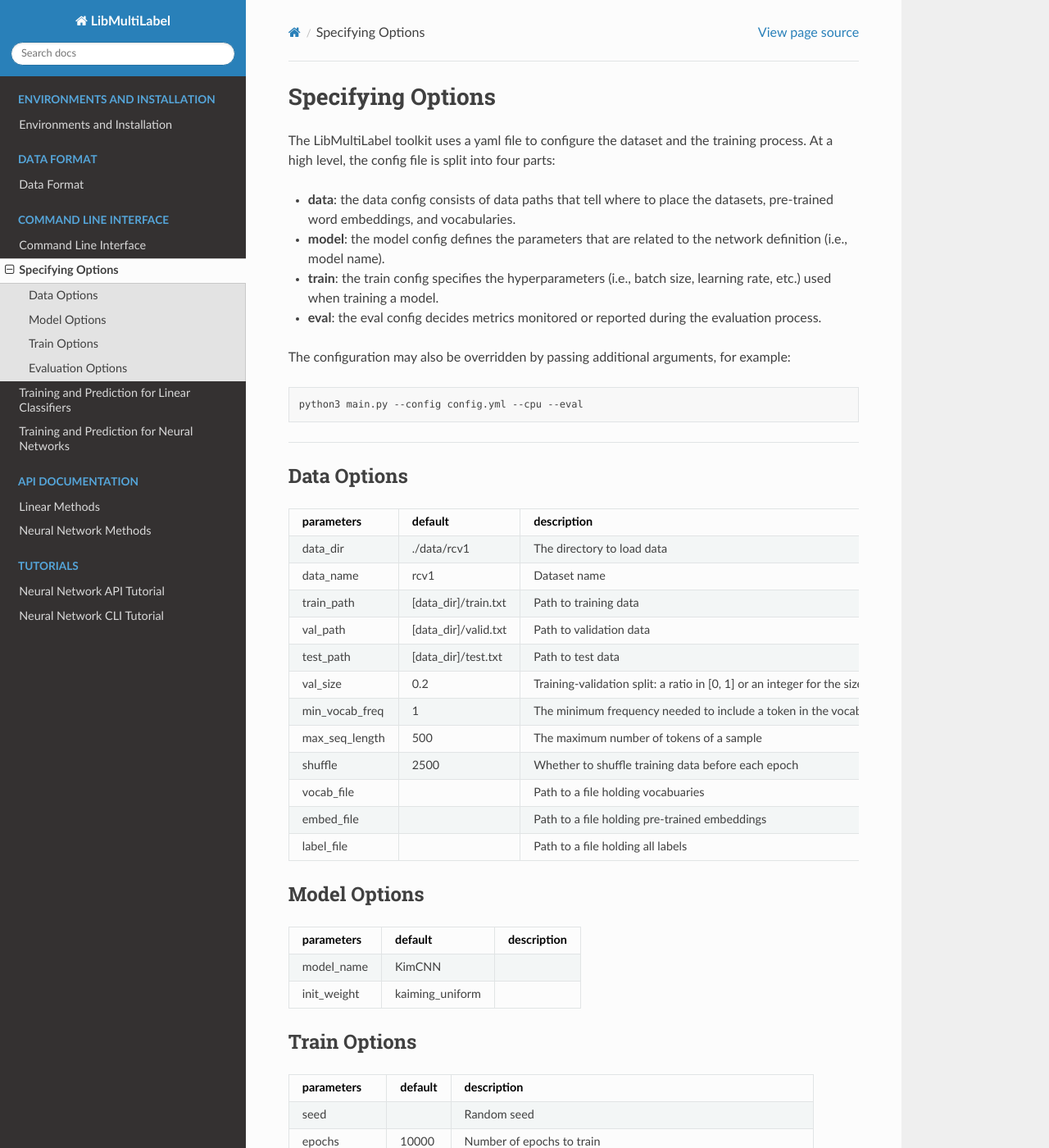
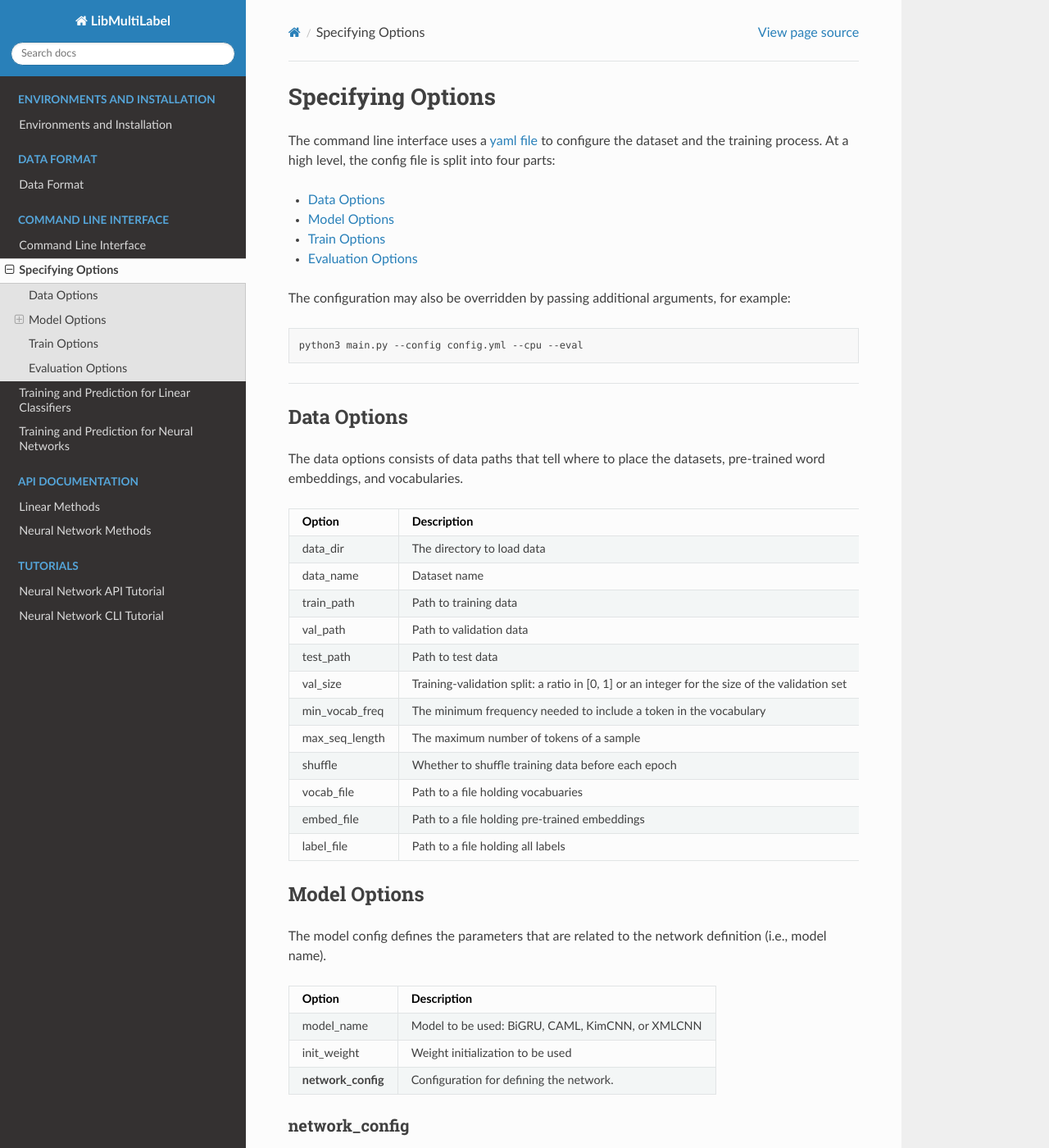
Before and after one commit to ASUS-AICS/LibMultiLabel, a Sphinx documentation site: the page built from docs/cli/options.rst, in a window 1280 px wide and 1400 px high. Shown: the whole window at 82% size. Built offline with Sphinx 7.4.7 and the Read the Docs theme 2.0.0, drawn with Linux system fonts in a browser that asks for light colours; some of the changed text lies outside the part shown.

Commit message:
(1) Update CLI tables (2) Replace tag link to  internal links to avoid reloading.

```diff
--- a/docs/cli/options.rst
+++ b/docs/cli/options.rst
@@ -1,15 +1,13 @@
 Specifying Options
 ==================
 
-The LibMultiLabel toolkit uses a yaml file to configure the dataset and the training process. At a high level, the config file is split into four parts:
+The command line interface uses a `yaml file <https://github.com/ASUS-AICS/LibMultiLabel/tree/master/example_config>`_ to configure the dataset and the training process.
+At a high level, the config file is split into four parts:
 
-- **data**: the data config consists of data paths that tell where to place the datasets, pre-trained word embeddings, and vocabularies.
-
-- **model**: the model config defines the parameters that are related to the network definition (i.e., model name).
-
-- **train**: the train config specifies the hyperparameters (i.e., batch size, learning rate, etc.) used when training a model.
-
-- **eval**: the eval config decides metrics monitored or reported during the evaluation process.
+- :ref:`data_options`
+- :ref:`model_options`
+- :ref:`train_options`
+- :ref:`evaluation_options`
 
 The configuration may also be overridden by passing additional arguments, for example:
 
@@ -19,93 +17,122 @@ The configuration may also be overridden by passing additional arguments, for ex
 
 ------------
 
+.. _data_options:
+
 Data Options
 ^^^^^^^^^^^^
+The data options consists of data paths that tell where to place the datasets, pre-trained word embeddings, and vocabularies.
 
-+----------------+----------------------+-----------------------------------------------------------------------------------------------+
-| parameters     | default              | description                                                                                   |
-+================+======================+===============================================================================================+
-| data_dir       | ./data/rcv1          | The directory to load data                                                                    |
-+----------------+----------------------+-----------------------------------------------------------------------------------------------+
-| data_name      | rcv1                 | Dataset name                                                                                  |
-+----------------+----------------------+-----------------------------------------------------------------------------------------------+
-| train_path     | [data_dir]/train.txt | Path to training data                                                                         |
-+----------------+----------------------+-----------------------------------------------------------------------------------------------+
-| val_path       | [data_dir]/valid.txt | Path to validation data                                                                       |
-+----------------+----------------------+-----------------------------------------------------------------------------------------------+
-| test_path      | [data_dir]/test.txt  | Path to test data                                                                             |
-+----------------+----------------------+-----------------------------------------------------------------------------------------------+
-| val_size       | 0.2                  | Training-validation split: a ratio in [0, 1] or an integer for the size of the validation set |
-+----------------+----------------------+-----------------------------------------------------------------------------------------------+
-| min_vocab_freq | 1                    | The minimum frequency needed to include a token in the vocabulary                             |
-+----------------+----------------------+-----------------------------------------------------------------------------------------------+
-| max_seq_length | 500                  | The maximum number of tokens of a sample                                                      |
-+----------------+----------------------+-----------------------------------------------------------------------------------------------+
-| shuffle        | 2500                 | Whether to shuffle training data before each epoch                                            |
-+----------------+----------------------+-----------------------------------------------------------------------------------------------+
-| vocab_file     |                      | Path to a file holding vocabuaries                                                            |
-+----------------+----------------------+-----------------------------------------------------------------------------------------------+
-| embed_file     |                      | Path to a file holding pre-trained embeddings                                                 |
-+----------------+----------------------+-----------------------------------------------------------------------------------------------+
-| label_file     |                      | Path to a file holding all labels                                                             |
-+----------------+----------------------+-----------------------------------------------------------------------------------------------+
++----------------+-----------------------------------------------------------------------------------------------+
+| Option         | Description                                                                                   |
++================+===============================================================================================+
+| data_dir       | The directory to load data                                                                    |
++----------------+-----------------------------------------------------------------------------------------------+
+| data_name      | Dataset name                                                                                  |
++----------------+-----------------------------------------------------------------------------------------------+
+| train_path     | Path to training data                                                                         |
++----------------+-----------------------------------------------------------------------------------------------+
+| val_path       | Path to validation data                                                                       |
++----------------+-----------------------------------------------------------------------------------------------+
+| test_path      | Path to test data                                                                             |
++----------------+-----------------------------------------------------------------------------------------------+
+| val_size       | Training-validation split: a ratio in [0, 1] or an integer for the size of the validation set |
++----------------+-----------------------------------------------------------------------------------------------+
+| min_vocab_freq | The minimum frequency needed to include a token in the vocabulary                             |
++----------------+-----------------------------------------------------------------------------------------------+
+| max_seq_length | The maximum number of tokens of a sample                                                      |
++----------------+-----------------------------------------------------------------------------------------------+
+| shuffle        | Whether to shuffle training data before each epoch                                            |
++----------------+-----------------------------------------------------------------------------------------------+
+| vocab_file     | Path to a file holding vocabuaries                                                            |
++----------------+-----------------------------------------------------------------------------------------------+
+| embed_file     | Path to a file holding pre-trained embeddings                                                 |
++----------------+-----------------------------------------------------------------------------------------------+
+| label_file     | Path to a file holding all labels                                                             |
++----------------+-----------------------------------------------------------------------------------------------+
 
-..
-    .. argparse::
-        :filename: ../main.py
-        :func: get_parser
-        :nodefault:
+.. _model_options:
 
 Model Options
 ^^^^^^^^^^^^^
+The model config defines the parameters that are related to the network definition (i.e., model name).
 
-.. add network config after the bug is fixed
++--------------------+--------------------------------------------------+
+| Option             | Description                                      |
++====================+==================================================+
+| model_name         | Model to be used: BiGRU, CAML, KimCNN, or XMLCNN |
++--------------------+--------------------------------------------------+
+| init_weight        | Weight initialization to be used                 |
++--------------------+--------------------------------------------------+
+| **network_config** | Configuration for defining the network.          |
++--------------------+--------------------------------------------------+
 
-+------------------+-----------------+---------------------+
-| parameters       | default         | description         |
-+==================+=================+=====================+
-| model_name       | KimCNN          |                     |
-+------------------+-----------------+---------------------+
-| init_weight      | kaiming_uniform |                     |
-+------------------+-----------------+---------------------+
+network_config
+--------------
+Parameters for initializing a network are defined under a nested configuration ``network_config``.
 
++---------------------+--------------------------------------------------------------------------------------------------+
+| Option              | Description                                                                                      |
++=====================+==================================================================================================+
+| activation          | Activation function to be used                                                                   |
++---------------------+--------------------------------------------------------------------------------------------------+
+| num_filter_per_size | Number of filters in convolutional layers in each size                                           |
++---------------------+--------------------------------------------------------------------------------------------------+
+| filter_sizes        | Size of convolutional filters                                                                    |
++---------------------+--------------------------------------------------------------------------------------------------+
+| dropout             | Optional specification of dropout                                                                |
++---------------------+--------------------------------------------------------------------------------------------------+
+| dropout2            | Optional specification of the second dropout                                                     |
++---------------------+--------------------------------------------------------------------------------------------------+
+| num_pool            | Number of pool for dynamic max-pooling                                                           |
++---------------------+--------------------------------------------------------------------------------------------------+
+| hidden_dim          | Dimension of the hidden layer                                                                    |
++---------------------+--------------------------------------------------------------------------------------------------+
+| rnn_dim             | The size of bidirectional hidden layers. The hidden size of the GRU network is set to rnn_dim//2 |
++---------------------+--------------------------------------------------------------------------------------------------+
+| rnn_layers          | Number of recurrent layers                                                                       |
++---------------------+--------------------------------------------------------------------------------------------------+
+
+.. _train_options:
 
 Train Options
 ^^^^^^^^^^^^^
+The train config specifies the hyperparameters (i.e., batch size, learning rate, etc.) used when training a model.
 
-+---------------+---------+----------------------------------------------------------------+
-| parameters    | default | description                                                    |
-+===============+=========+================================================================+
-| seed          |         | Random seed                                                    |
-+---------------+---------+----------------------------------------------------------------+
-| epochs        | 10000   | Number of epochs to train                                      |
-+---------------+---------+----------------------------------------------------------------+
-| batch_size    | 16      | Size of training batches                                       |
-+---------------+---------+----------------------------------------------------------------+
-| optimizer     | adam    | Optimizer: SGD or Adam                                         |
-+---------------+---------+----------------------------------------------------------------+
-| learning_rate | 0.0001  | Learning rate for optimizer                                    |
-+---------------+---------+----------------------------------------------------------------+
-| weight_decay  | 0       | Weight decay factor                                            |
-+---------------+---------+----------------------------------------------------------------+
-| momentum      | 0.9     | Momentum factor for SGD only                                   |
-+---------------+---------+----------------------------------------------------------------+
-| patience      | 5       | Number of epochs to wait for improvement before early stopping |
-+---------------+---------+----------------------------------------------------------------+
-| shuffle       | 2500    |                                                                |
-+---------------+---------+----------------------------------------------------------------+
++---------------+----------------------------------------------------------------+
+| Option        | Description                                                    |
++===============+================================================================+
+| seed          | Random seed                                                    |
++---------------+----------------------------------------------------------------+
+| epochs        | Number of epochs to train                                      |
++---------------+----------------------------------------------------------------+
+| batch_size    | Size of training batches                                       |
++---------------+----------------------------------------------------------------+
+| optimizer     | Optimizer: SGD or Adam                                         |
++---------------+----------------------------------------------------------------+
+| learning_rate | Learning rate for optimizer                                    |
++---------------+----------------------------------------------------------------+
+| weight_decay  | Weight decay factor                                            |
++---------------+----------------------------------------------------------------+
+| momentum      | Momentum factor for SGD only                                   |
++---------------+----------------------------------------------------------------+
+| patience      | Number of epochs to wait for improvement before early stopping |
++---------------+----------------------------------------------------------------+
+
+.. _evaluation_options:
 
 Evaluation Options
 ^^^^^^^^^^^^^^^^^^
+The eval config decides metrics monitored or reported during the evaluation process.
 
-+------------------+-----------------------+------------------------------------------+
-| parameters       | default               | description                              |
-+==================+=======================+==========================================+
-| eval_batch_size  | 256                   | Size of evaluating batches               |
-+------------------+-----------------------+------------------------------------------+
-| metric_threshold | 0.5                   | Thresholds to monitor for metrics        |
-+------------------+-----------------------+------------------------------------------+
-| monitor_metrics  | ['P@1', 'P@3', 'P@5'] | Metrics to monitor while validating      |
-+------------------+-----------------------+------------------------------------------+
-| val_metric       | P@1                   | The metric to monitor for early stopping |
-+------------------+-----------------------+------------------------------------------+
++------------------+------------------------------------------+
+| Option           | Description                              |
++==================+==========================================+
+| eval_batch_size  | Size of evaluating batches               |
++------------------+------------------------------------------+
+| metric_threshold | Thresholds to monitor for metrics        |
++------------------+------------------------------------------+
+| monitor_metrics  | Metrics to monitor while validating      |
++------------------+------------------------------------------+
+| val_metric       | The metric to monitor for early stopping |
++------------------+------------------------------------------+
--- a/torch_trainer.py
+++ b/torch_trainer.py
@@ -1,7 +1,5 @@
 import logging
 import os
-from datetime import datetime
-from pathlib import Path
 
 import numpy as np
 from pytorch_lightning.callbacks.model_checkpoint import ModelCheckpoint
```
